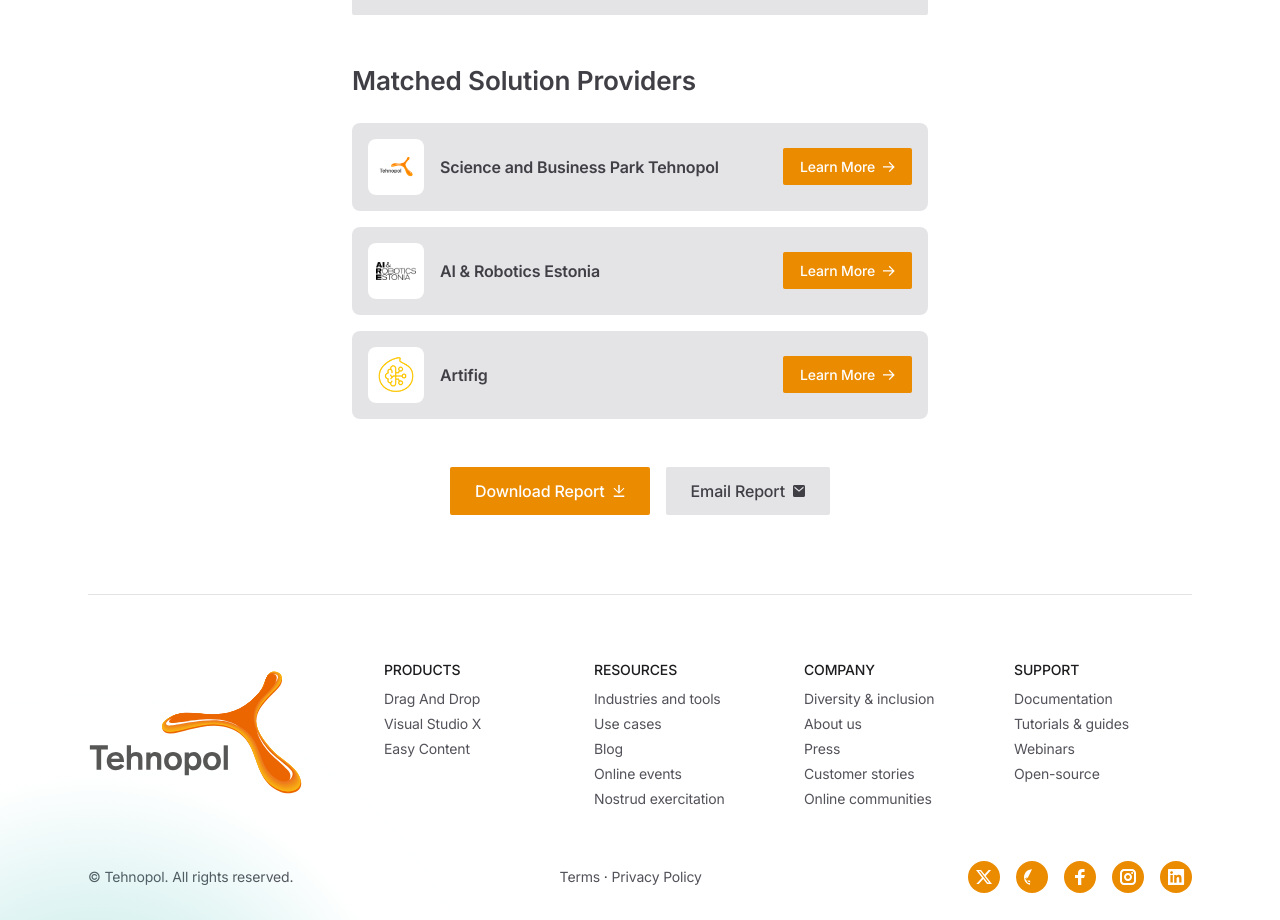
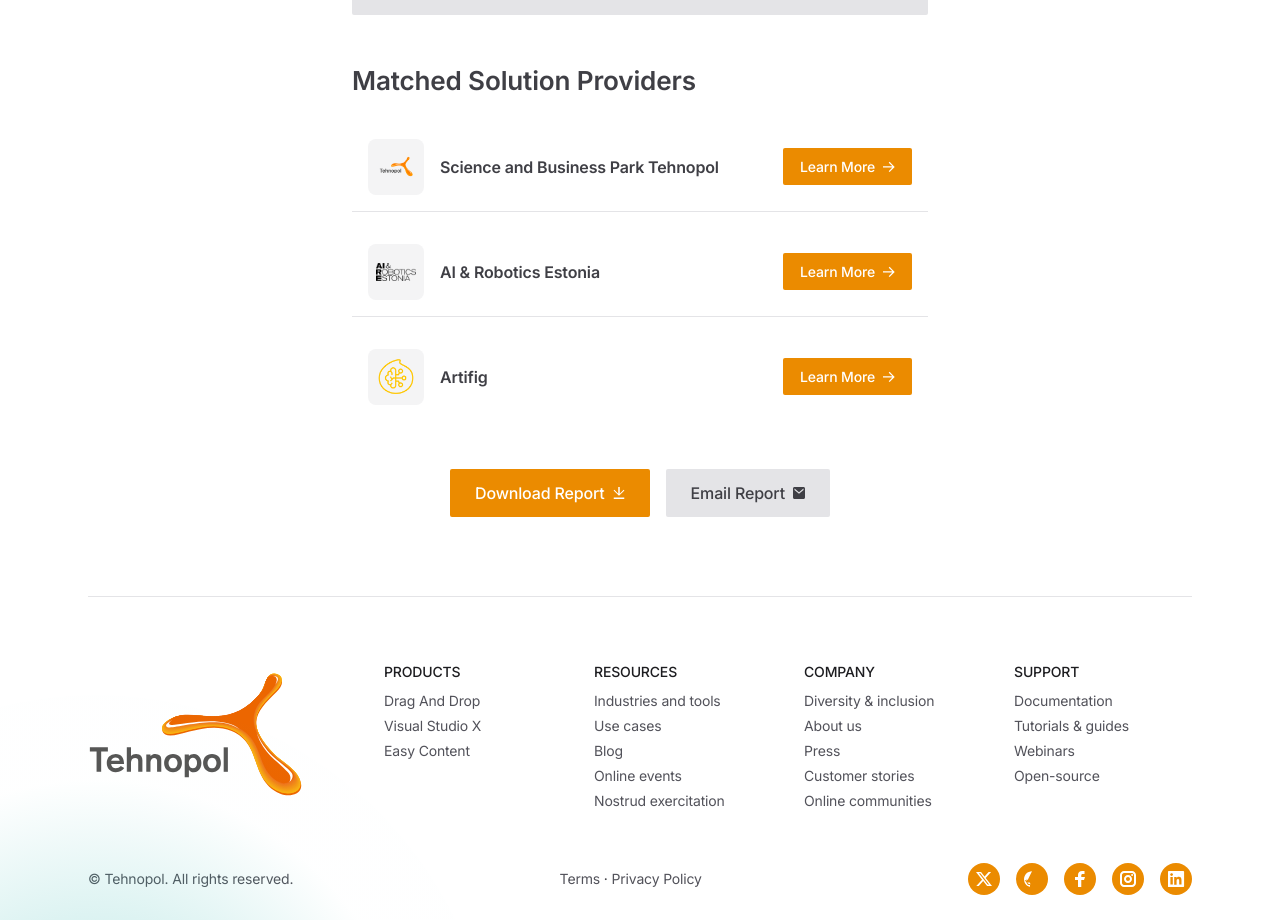
Before and after one commit to artifig/tehnopol-matchmaking, a Next.js app: page /assessment/results in a window 1280 px wide. Shown: the part 804-1724 px from the top of the page. Built offline with nearby package versions, Linux system fonts and the light colour scheme.

Commit message:
Refactor SolutionCard component in results page to enhance styling and layout. Updated background colors and border styles for improved visual consistency and user experience.

```diff
--- a/app/assessment/results/page.tsx
+++ b/app/assessment/results/page.tsx
@@ -198,13 +198,13 @@
 
 function SolutionCard({ name, logo, onLearnMore }: { name: string; logo: string; onLearnMore: () => void; }) {
   return (
-    <div className="bg-gray-200 dark:bg-gray-700 rounded-lg p-4 hover:bg-gray-300 dark:hover:bg-gray-600 transition-colors duration-300">
+    <div className="p-4 border-b border-gray-200 dark:border-gray-700 last:border-0">
       <div className="flex items-center gap-4">
-        <div className="w-14 h-14 flex-shrink-0 bg-white dark:bg-gray-800 rounded-lg p-2">
+        <div className="w-14 h-14 flex-shrink-0 bg-gray-100 dark:bg-gray-400 rounded-lg p-2">
           <img
             src={logo}
             alt={`${name} logo`}
-            className={`w-full h-full object-contain ${logo.includes('AIRE') ? 'dark:invert-0 invert' : ''}`}
+            className={`w-full h-full object-contain ${logo.includes('AIRE') ? 'invert' : ''}`}
           />
         </div>
         <div className="flex-1 min-w-0">
```
